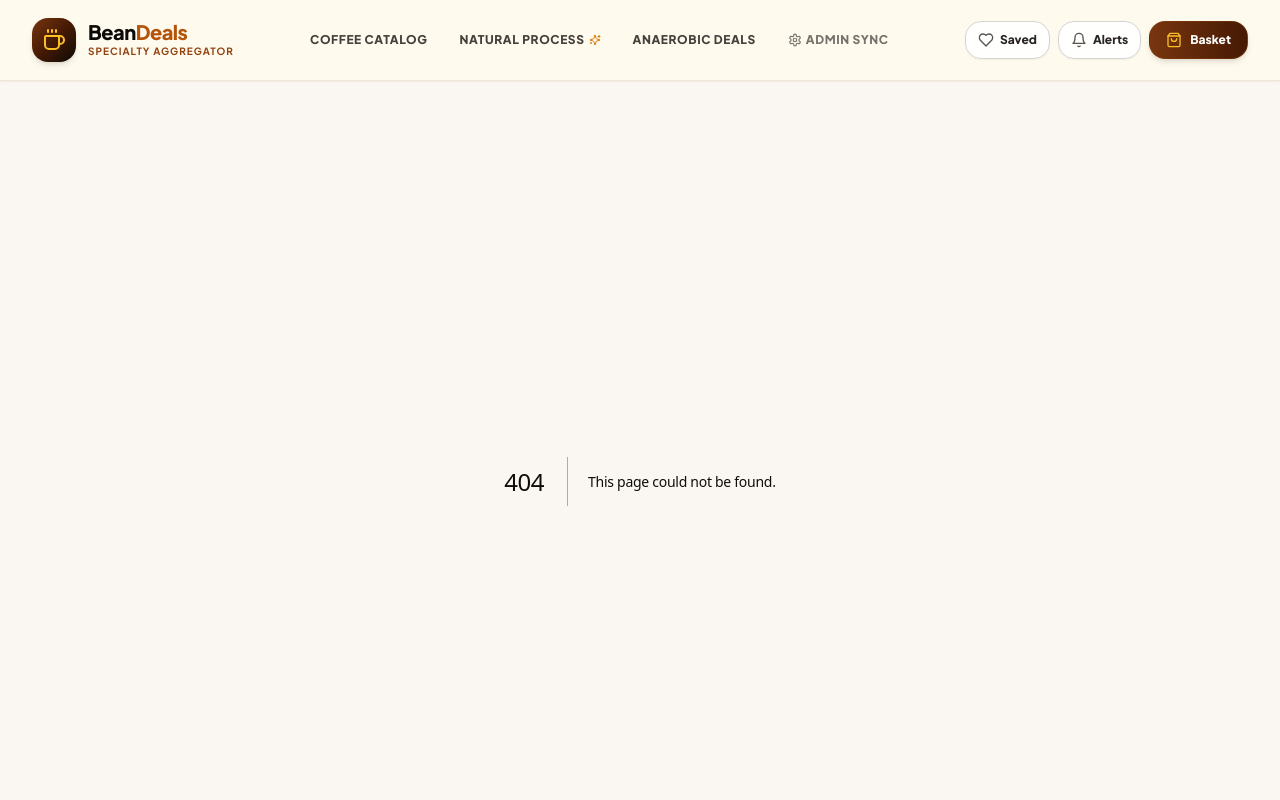
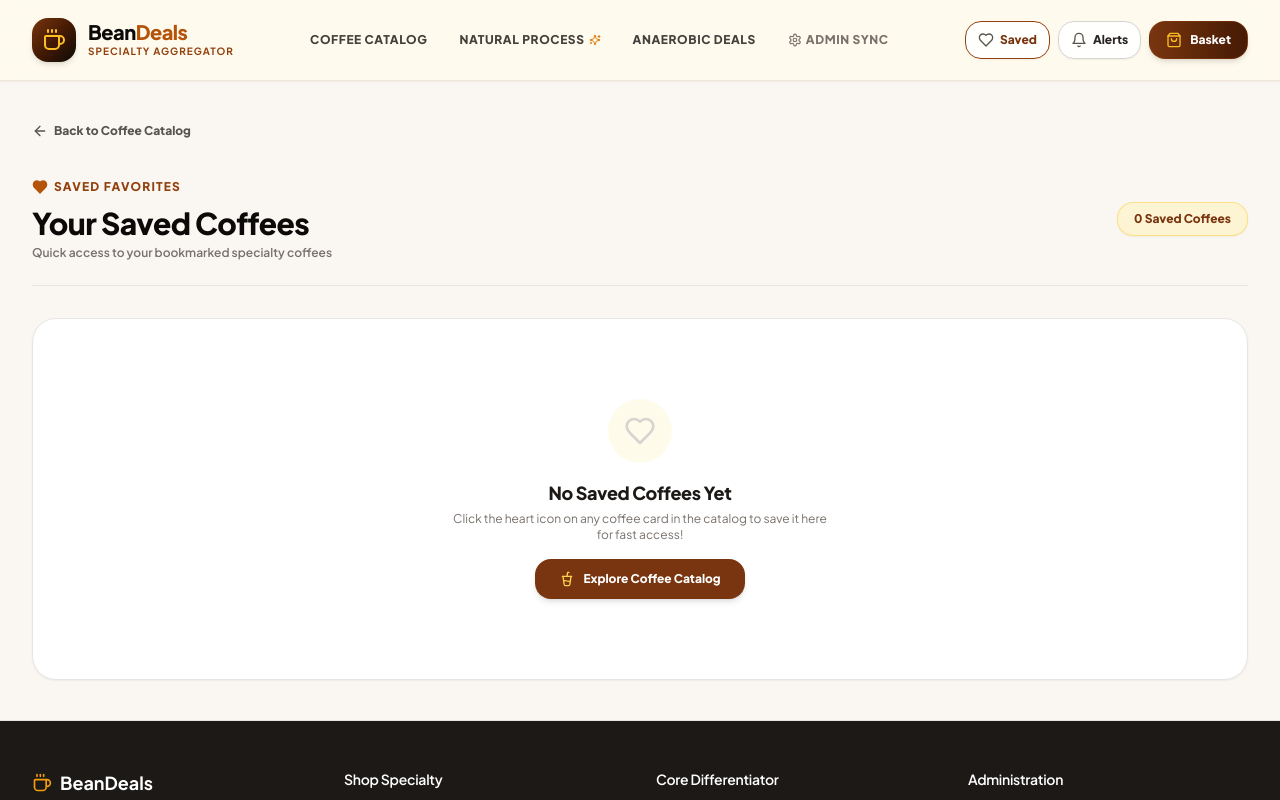
Before and after one commit to Balajishankar4444/BeanFilter, a Next.js app: page /saved in a window 1280 px wide. Before the commit this address had no page. Shown: the top 800 px of the page. Built offline with nearby package versions, Linux system fonts and the light colour scheme.

Commit message:
Create dedicated /saved page for favorited coffees so current catalog page is not mutated

```diff
--- /dev/null
+++ b/app/saved/page.tsx
@@ -0,0 +1,105 @@
+'use client';
+
+import React, { useEffect, useState } from 'react';
+import Link from 'next/link';
+import { Heart, ArrowLeft, Loader2, Sparkles, CupSoda } from 'lucide-react';
+import { useBasket } from '@/context/BasketContext';
+import { ProductCard } from '@/components/ProductCard';
+
+export default function SavedCoffeesPage() {
+  const { favorites } = useBasket();
+  const [products, setProducts] = useState<any[]>([]);
+  const [loading, setLoading] = useState(true);
+
+  useEffect(() => {
+    if (favorites.length === 0) {
+      setProducts([]);
+      setLoading(false);
+      return;
+    }
+
+    fetchSavedProducts();
+  }, [favorites]);
+
+  const fetchSavedProducts = async () => {
+    setLoading(true);
+    try {
+      // Fetch products matching saved IDs
+      const res = await fetch(`/api/products?limit=100`);
+      const data = await res.json();
+      if (data.success) {
+        const savedList = data.products.filter((p: any) => favorites.includes(p.id));
+        setProducts(savedList);
+      }
+    } catch (e) {
+      console.error('Failed to fetch saved products', e);
+    } finally {
+      setLoading(false);
+    }
+  };
+
+  return (
+    <div className="mx-auto max-w-7xl px-4 sm:px-6 lg:px-8 py-10 space-y-8 animate-fade-up">
+      {/* Top Back Link */}
+      <div>
+        <Link
+          href="/catalog"
+          className="inline-flex items-center gap-1.5 text-xs font-extrabold text-stone-600 hover:text-amber-900 transition-all hover:scale-105"
+        >
+          <ArrowLeft className="h-4 w-4" /> Back to Coffee Catalog
+        </Link>
+      </div>
+
+      {/* Header Banner */}
+      <div className="flex flex-col sm:flex-row sm:items-center justify-between gap-4 border-b border-stone-200 pb-6">
+        <div className="space-y-1">
+          <div className="inline-flex items-center gap-1.5 text-xs font-extrabold text-amber-800 uppercase tracking-widest">
+            <Heart className="h-4 w-4 fill-amber-700 text-amber-700" />
+            <span>Saved Favorites</span>
+          </div>
+          <h1 className="text-3xl font-black text-stone-950">Your Saved Coffees</h1>
+          <p className="text-xs text-stone-500 font-semibold">
+            Quick access to your bookmarked specialty coffees
+          </p>
+        </div>
+
+        <div className="rounded-2xl bg-amber-100/70 border border-amber-300/60 px-4 py-2 text-xs font-black text-amber-900 shadow-sm self-start sm:self-auto">
+          {favorites.length} Saved Coffee{favorites.length !== 1 ? 's' : ''}
+        </div>
+      </div>
+
+      {/* Main Grid View */}
+      {loading ? (
+        <div className="flex flex-col items-center justify-center py-20 space-y-3">
+          <Loader2 className="h-10 w-10 animate-spin text-amber-800" />
+          <p className="text-xs font-bold text-stone-600">Loading your saved coffees...</p>
+        </div>
+      ) : products.length === 0 ? (
+        <div className="flex flex-col items-center justify-center py-20 text-center rounded-3xl bg-white border border-stone-200 p-8 shadow-sm space-y-4">
+          <div className="flex h-16 w-16 items-center justify-center rounded-full bg-amber-50 text-amber-800">
+            <Heart className="h-8 w-8 text-stone-300" />
+          </div>
+          <div className="space-y-1">
+            <h3 className="text-lg font-black text-stone-900">No Saved Coffees Yet</h3>
+            <p className="text-xs text-stone-500 max-w-sm mx-auto">
+              Click the heart icon on any coffee card in the catalog to save it here for fast access!
+            </p>
+          </div>
+          <Link
+            href="/catalog"
+            className="inline-flex items-center gap-2 rounded-2xl bg-amber-900 px-6 py-3 text-xs font-extrabold text-white shadow-md hover:bg-amber-800 transition-all hover:scale-105"
+          >
+            <CupSoda className="h-4 w-4 text-amber-300" />
+            <span>Explore Coffee Catalog</span>
+          </Link>
+        </div>
+      ) : (
+        <div className="grid grid-cols-1 sm:grid-cols-2 md:grid-cols-3 lg:grid-cols-4 gap-6">
+          {products.map((product) => (
+            <ProductCard key={product.id} product={product} />
+          ))}
+        </div>
+      )}
+    </div>
+  );
+}
--- a/components/Navbar.tsx
+++ b/components/Navbar.tsx
@@ -12,11 +12,11 @@ function NavbarContent() {
   const searchParams = useSearchParams();
 
   const currentProcess = searchParams?.get('process') || '';
-  const isFavoritesActive = searchParams?.get('favorites') === 'true';
+  const isSavedPageActive = pathname === '/saved';
 
-  const isNaturalActive = pathname === '/catalog' && currentProcess === 'Natural' && !isFavoritesActive;
-  const isAnaerobicActive = pathname === '/catalog' && currentProcess === 'Anaerobic' && !isFavoritesActive;
-  const isCatalogActive = pathname === '/catalog' && !currentProcess && !isFavoritesActive;
+  const isNaturalActive = pathname === '/catalog' && currentProcess === 'Natural' && !isSavedPageActive;
+  const isAnaerobicActive = pathname === '/catalog' && currentProcess === 'Anaerobic' && !isSavedPageActive;
+  const isCatalogActive = pathname === '/catalog' && !currentProcess && !isSavedPageActive;
   const isAdminActive = pathname === '/admin';
 
   const activeClass = 'text-amber-900 border-b-2 border-amber-800 pb-1 font-black';
@@ -80,15 +80,15 @@ function NavbarContent() {
 
         {/* Action Buttons (Saved, Price Alerts, Basket) */}
         <div className="flex items-center gap-2">
-          {/* Saved Coffees Link */}
+          {/* Dedicated Saved Coffees Page Link */}
           <Link
-            href="/catalog?favorites=true"
+            href="/saved"
             className={`relative flex items-center gap-1.5 rounded-2xl border bg-white/90 px-3 py-2.5 text-xs font-extrabold shadow-sm transition-all hover:scale-105 active:scale-95 ${
-              isFavoritesActive
+              isSavedPageActive
                 ? 'border-amber-800 text-amber-900 bg-amber-100/60'
                 : 'border-stone-300 text-stone-800 hover:border-amber-600 hover:text-amber-900'
             }`}
-            title="View saved coffees"
+            title="View saved coffees page"
           >
             <Heart className={`h-4 w-4 ${favorites.length > 0 ? 'fill-amber-700 text-amber-700' : 'text-stone-600'}`} />
             <span className="hidden sm:inline">Saved</span>
@@ -99,7 +99,7 @@ function NavbarContent() {
             )}
           </Link>
 
-          {/* Price Alerts Drawer Button (Next to Saved) */}
+          {/* Price Alerts Drawer Button */}
           <button
             onClick={() => setIsAlertsDrawerOpen(true)}
             className="relative flex items-center gap-1.5 rounded-2xl border border-stone-300 bg-white/90 px-3 py-2.5 text-xs font-extrabold text-stone-800 shadow-sm hover:border-amber-600 hover:text-amber-900 transition-all hover:scale-105 active:scale-95"
```
